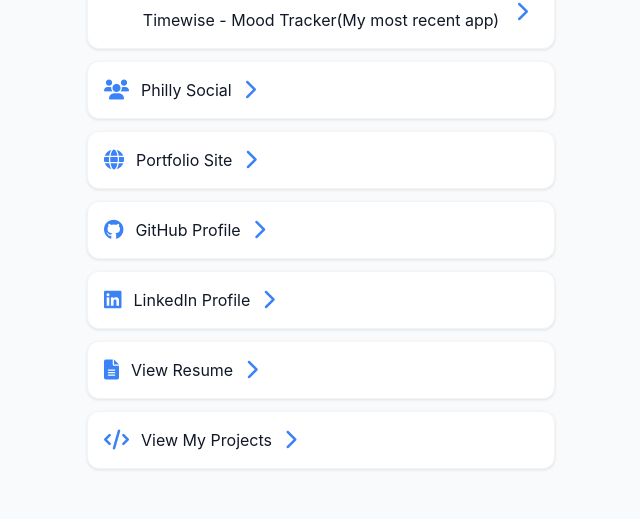
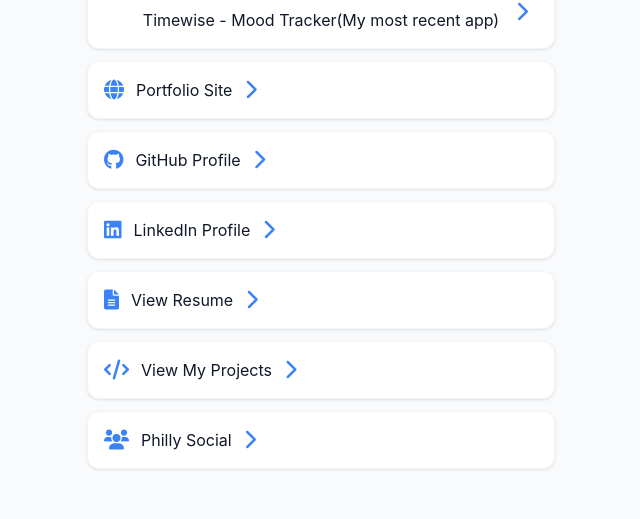
Before and after one commit to AD-Archer/tree, a React (Vite) app: page / in a window 1280 px wide. Shown: the part 710-1229 px from the top of the page, without its empty margins (319-959 px from the left). Built offline with nearby package versions, Linux system fonts and the light colour scheme.

Commit message:
move phillysocial to bottom of tree links

```diff
--- a/src/components/LinkButtons.jsx
+++ b/src/components/LinkButtons.jsx
@@ -7,12 +7,7 @@ const LinkButtons = () => {
       name: "timewise",
       image: "/personal/timewise.png"
     },
-    {
-      href: "https://phillysocial.adarcher.app",
-      icon: "fas fa-users",
-      text: "Philly Social",
-      name: "phillysocial",
-    },
+
     {
       href: "https://www.antonioarcher.com",
       icon: "fa-solid fa-globe",
@@ -43,6 +38,12 @@ const LinkButtons = () => {
       icon: "fas fa-code",
       text: "View My Projects",
       name: "projects"
+    },
+    {
+      href: "https://phillysocial.adarcher.app",
+      icon: "fas fa-users",
+      text: "Philly Social",
+      name: "phillysocial",
     },
 
   ];
```
